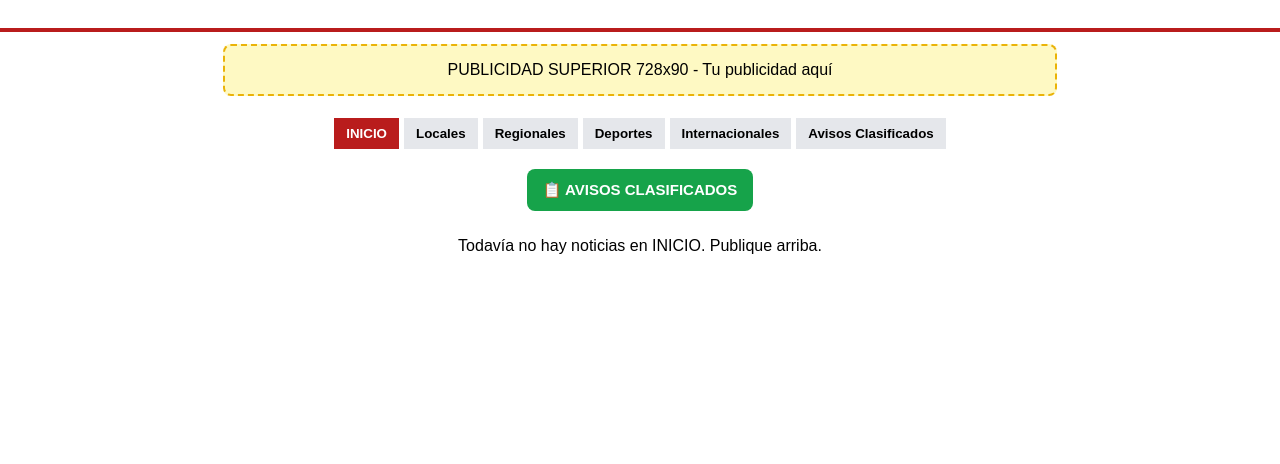
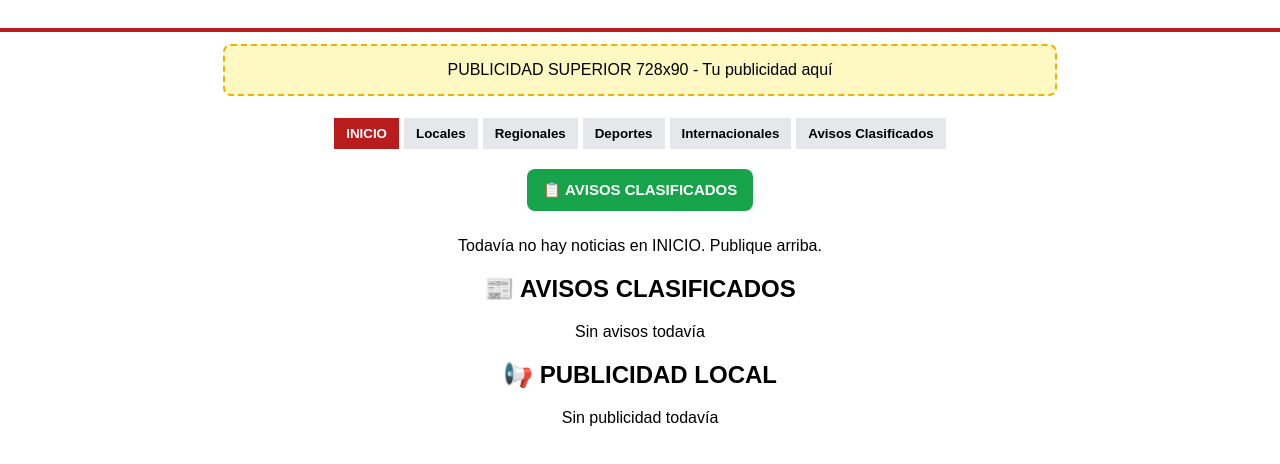
Before and after one commit to mariodcracog-bit/semanario, a website: page index.html in a window 1280 px wide. Shown: the part 86-550 px from the top of the page. Drawn offline with Linux system fonts and the light colour scheme.

Commit message:
Update index.html

```diff
--- a/index.html
+++ b/index.html
@@ -45,6 +45,10 @@ input,select,textarea{width:100%;padding:10px;margin:6px 0;border:1px solid #ccc
 <p style="text-align:center;font-size:13px">Esto NO borra lo anterior. Se suma a lo que ya está publicado.</p>
 </div>
 <div id="lista"></div>
+  <h2 style="text-align:center">📰 AVISOS CLASIFICADOS</h2>
+<div id="avisos"></div>
+<h2 style="text-align:center">📢 PUBLICIDAD LOCAL</h2>
+<div id="publi"></div>
 <script>
 const CATS=["INICIO","Locales","Regionales","Deportes","Internacionales","Avisos Clasificados"];
 let filtro="INICIO"; let fotoBase64="";
@@ -55,7 +59,8 @@ document.getElementById('fotoInput').addEventListener('change',function(e){let f
 function getNoticias(){return JSON.parse(localStorage.getItem('semanario-digital-noticias')||'[]');}
 function mostrar(){let noticias=getNoticias();let f=filtro==="INICIO"?noticias:noticias.filter(n=>n.categoria===filtro);let div=document.getElementById('lista');if(f.length===0){div.innerHTML="<p style='text-align:center'>Todavía no hay noticias en "+filtro+". Publique arriba.</p>";return;}div.innerHTML=f.map(n=>`<div class="card"><span class="etiqueta">${n.categoria}</span> <small>${n.fecha||''}</small><h2>${n.titulo}</h2><p class="bajada">${n.bajada||''}</p>${n.foto?`<img src="${n.foto}">`:''}<p><b>Introducción:</b> ${n.introduccion||''}</p><p><b>Desarrollo:</b> ${n.desarrollo||''}</p><p><b>Conclusión:</b> ${n.conclusion||''}</p></div>`).join('');}
 function publicar(){let n={id:Date.now(),titulo:document.getElementById('titulo').value,bajada:document.getElementById('bajada').value,categoria:document.getElementById('categoria').value,foto:fotoBase64,introduccion:document.getElementById('intro').value,desarrollo:document.getElementById('desarrollo').value,conclusion:document.getElementById('conclusion').value,fecha:new Date().toLocaleDateString('es-AR')};if(!n.titulo){alert('Ponga el título primero');return;}let prev=getNoticias();prev.unshift(n);localStorage.setItem('semanario-digital-noticias',JSON.stringify(prev));alert('¡Publicado en '+n.categoria+'!');mostrar();}
-mostrar();
+function mostrarExtras(){let a=JSON.parse(localStorage.getItem('avisos')||'[]');document.getElementById('avisos').innerHTML=a.map(x=>'<div class="card"><b>'+x.titulo+'</b><p>'+x.texto+'</p><p>'+x.contacto+'</p></div>').join('')||'<p style="text-align:center">Sin avisos todavía</p>';let p=JSON.parse(localStorage.getItem('publicidad')||'[]');document.getElementById('publi').innerHTML=p.map(x=>'<div class="card"><b>'+x.negocio+'</b><p>'+x.texto+'</p><p>'+x.contacto+'</p></div>').join('')||'<p style="text-align:center">Sin publicidad todavía</p>';}
+mostrarExtras();mostrar();
 </script>
 </body>
 </html>
```
